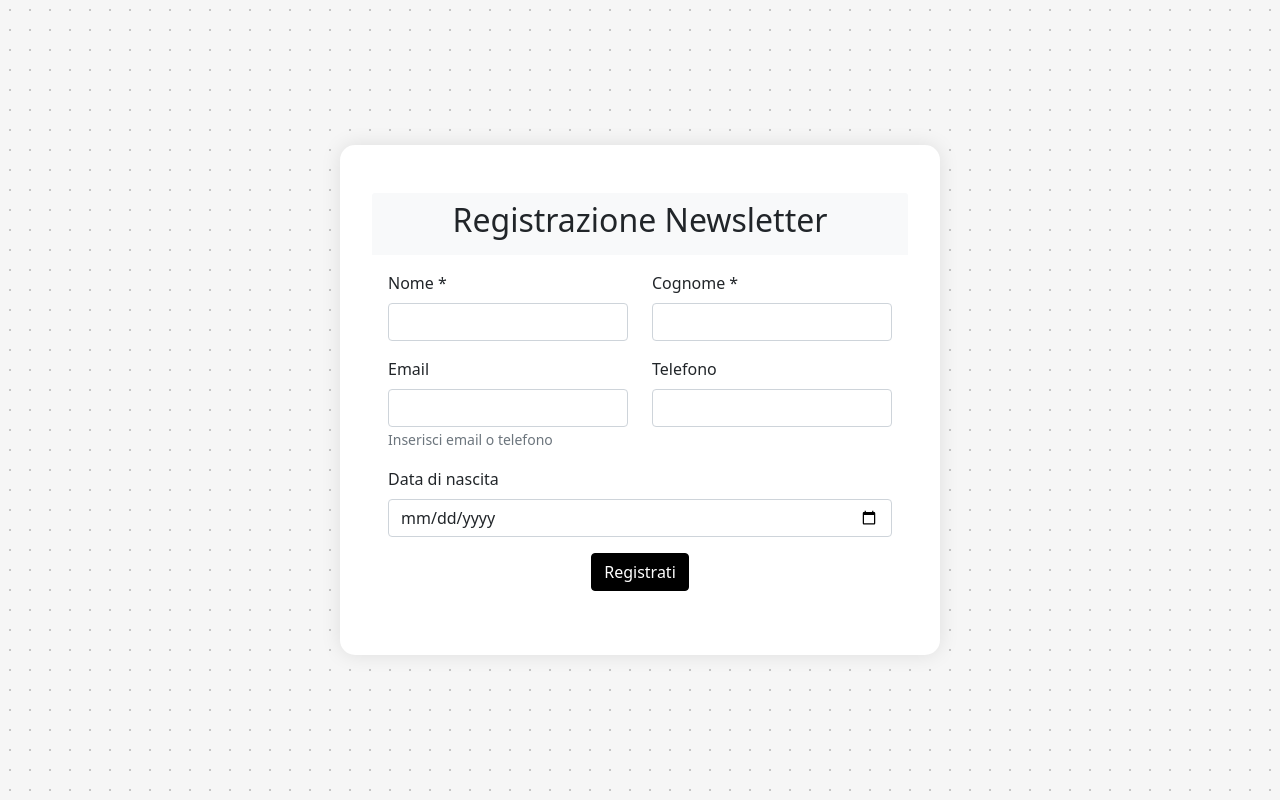
After one commit to mirellsrl/mirell-kiosk, a Flask app: page /wedding in a window 1280 px wide. The commit adds this page. Run offline with Flask 3, Linux system fonts and the light colour scheme; parts of the project's set-up code (start-up, migrations or seed data) failed here and were passed over; some libraries are stand-ins or nearby versions.

Commit message:
Add wedding registration form and external system integration

```diff
--- a/app.py
+++ b/app.py
@@ -150,6 +150,66 @@ def thank_you():
     logging.info(f"Contact {name} {surname} created successfully")
     return render_template('thank_you.html')
 
+@app.route('/wedding', methods=['GET', 'POST'])
+def wedding():
+    # Extract parameters from the URL
+    fullname = request.args.get('fullname', '')
+    phone = request.args.get('phone', '')
+
+    # Split the fullname into name and surname
+    name, surname = "", ""
+    if fullname:
+        parts = fullname.split(' ', 1)
+        name = parts[0]
+        surname = parts[1] if len(parts) > 1 else ""
+
+    if request.method == 'POST':
+        # Get form data
+        name = request.form.get('name', '').strip()
+        surname = request.form.get('surname', '').strip()
+        email = request.form.get('email', '').strip()
+        phone = request.form.get('phone', '').strip()
+        birthdate = request.form.get('birthdate', '').strip()
+
+        # Validate required fields
+        if not name or not surname:
+            flash("Nome e cognome sono obbligatori.", "error")
+            return render_template('wedding.html', name=name, surname=surname, phone=phone, email=email, birthdate=birthdate)
+
+        if not email and not phone:
+            flash("Inserisci almeno un contatto (email o telefono).", "error")
+            return render_template('wedding.html', name=name, surname=surname, phone=phone, email=email, birthdate=birthdate)
+
+        if email and not is_valid_email(email):
+            flash("L'email inserita non è valida.", "error")
+            return render_template('wedding.html', name=name, surname=surname, phone=phone, email=email, birthdate=birthdate)
+
+        # Since this is an internal platform, we always add the default tags
+        tags = ["negozio fisico", "cliente wedding"]
+
+        # Process the data - create contact in Squadd
+        try:
+            if birthdate:
+                birthdate = datetime.strptime(birthdate, '%Y-%m-%d').strftime('%Y-%m-%dT%H:%M:%S.%f')[:-3] + 'Z'
+
+            if phone:
+                if email:
+                    createSquaddCRMContact(name, surname, email, phone, birthdate, tags=tags)
+                else:
+                    createSquaddCRMContact(name, surname, None, phone, birthdate, tags=tags)
+            elif email:
+                createSquaddCRMContact(name, surname, email, None, birthdate, tags=tags)
+
+            logging.info(f"Wedding form submission for {name} {surname} created successfully with tags: {', '.join(tags)}")
+            return render_template('newsletter_thank_you.html')
+        except Exception as e:
+            logging.error(f"Error creating contact: {str(e)}")
+            flash("Si è verificato un errore. Riprova più tardi.", "error")
+            return render_template('wedding.html', name=name, surname=surname, phone=phone, email=email, birthdate=birthdate)
+
+    # For GET request, show the form with pre-populated values
+    return render_template('wedding.html', name=name, surname=surname, phone=phone)
+
 if __name__ == '__main__':
     logging.info("Starting the app")
     load_dotenv()
--- /dev/null
+++ b/static/js/modals.js
@@ -0,0 +1,86 @@
+/**
+ * Script per facilitare l'integrazione con sistemi esterni
+ * Questo file fornisce metodi che possono essere utilizzati dal sistema esterno
+ * che incorporerà i nostri contenuti
+ */
+
+// Funzione per indicare al sistema esterno quando un form viene inviato
+function notifyExternalSystem(eventType, data = {}) {
+    // Invia messaggi al sistema esterno che incorpora questo contenuto
+    if (window.parent && window.parent !== window) {
+        window.parent.postMessage({
+            source: 'mirell-kiosk',
+            type: eventType,
+            data: data
+        }, '*');
+    }
+}
+
+// Esponi funzioni per aprire il form wedding in un popup
+window.openWeddingModal = function(fullname, phone) {
+    // Costruisce l'URL con i parametri
+    const params = new URLSearchParams();
+    if (fullname) params.append('fullname', fullname);
+    if (phone) params.append('phone', phone);
+
+    // Notifica al sistema esterno di aprire il modal
+    notifyExternalSystem('open-modal', {
+        title: 'Registrazione Wedding',
+        url: '/wedding?' + params.toString()
+    });
+
+    return false;
+};
+
+// Funzione per ricevere messaggi dal sistema esterno
+window.addEventListener('message', function(event) {
+    // Verifica che il messaggio provenga da un origine attendibile
+    // Qui puoi aggiungere controlli sull'origine se necessario
+
+    const message = event.data;
+    if (message && message.source === 'external-system') {
+        // Gestisci i messaggi dal sistema esterno
+        switch (message.type) {
+            case 'form-action':
+                // Esempio di azione che può essere richiesta dal sistema esterno
+                handleFormAction(message.data);
+                break;
+            case 'close-form':
+                // Gestisce la richiesta di chiusura del form
+                notifyExternalSystem('form-closed');
+                break;
+            // Altri tipi di messaggi possono essere gestiti qui
+        }
+    }
+});
+
+// Funzione per gestire azioni sui form richieste dal sistema esterno
+function handleFormAction(data) {
+    if (data.action === 'submit') {
+        // Trova il form e invialo programmicamente
+        const form = document.querySelector(data.formSelector || 'form');
+        if (form) form.submit();
+    } else if (data.action === 'reset') {
+        const form = document.querySelector(data.formSelector || 'form');
+        if (form) form.reset();
+    }
+}
+
+// Inizializza dopo che il DOM è caricato
+document.addEventListener('DOMContentLoaded', function() {
+    // Aggiungi listener ai form per notificare il sistema esterno
+    const forms = document.querySelectorAll('form');
+    forms.forEach(form => {
+        form.addEventListener('submit', function() {
+            notifyExternalSystem('form-submitting', {
+                formId: this.id || 'unknown',
+                action: this.action
+            });
+        });
+    });
+
+    // Notifica che il contenuto è pronto
+    notifyExternalSystem('content-ready', {
+        pageType: document.querySelector('[data-page-type]')?.dataset.pageType || 'unknown'
+    });
+});
--- a/templates/base.html
+++ b/templates/base.html
@@ -97,6 +97,7 @@
         </div>
     </div>
     <script src="https://cdn.jsdelivr.net/npm/bootstrap@5.1.3/dist/js/bootstrap.bundle.min.js"></script>
+    <script src="{{ url_for('static', filename='js/modals.js') }}"></script>
     {% block scripts %}{% endblock %}
 </body>
 </html>
--- /dev/null
+++ b/templates/wedding.html
@@ -0,0 +1,72 @@
+{% extends "base.html" %}
+
+{% block content %}
+<div class="py-3" data-page-type="wedding-form">
+    <div class="card shadow-none border-0">
+        <div class="card-header bg-light text-center border-0">
+            <h2>Registrazione Newsletter</h2>
+        </div>
+        <div class="card-body">
+            {% with messages = get_flashed_messages(with_categories=true) %}
+                {% if messages %}
+                    {% for category, message in messages %}
+                        <div class="alert alert-{{ 'danger' if category == 'error' else category }}">
+                            {{ message }}
+                        </div>
+                    {% endfor %}
+                {% endif %}
+            {% endwith %}
+
+            <form method="POST" action="{{ url_for('wedding', fullname=request.args.get('fullname', ''), phone=request.args.get('phone', '')) }}" id="wedding-form">
+                <div class="row mb-3">
+                    <div class="col-md-6">
+                        <label for="name" class="form-label">Nome *</label>
+                        <input type="text" class="form-control" id="name" name="name" value="{{ name }}" required>
+                    </div>
+                    <div class="col-md-6">
+                        <label for="surname" class="form-label">Cognome *</label>
+                        <input type="text" class="form-control" id="surname" name="surname" value="{{ surname }}" required>
+                    </div>
+                </div>
+
+                <div class="row mb-3">
+                    <div class="col-md-6">
+                        <label for="email" class="form-label">Email</label>
+                        <input type="email" class="form-control" id="email" name="email" value="{{ email|default('') }}">
+                        <small class="text-muted">Inserisci email o telefono</small>
+                    </div>
+                    <div class="col-md-6">
+                        <label for="phone" class="form-label">Telefono</label>
+                        <input type="tel" class="form-control" id="phone" name="phone" value="{{ phone|default('') }}">
+                    </div>
+                </div>
+
+                <div class="mb-3">
+                    <label for="birthdate" class="form-label">Data di nascita</label>
+                    <input type="date" class="form-control" id="birthdate" name="birthdate" value="{{ birthdate|default('') }}">
+                </div>
+
+                <!-- Hidden input to simulate privacy acceptance for backend processing -->
+                <input type="hidden" name="privacy_accept" value="true">
+
+                <div class="text-center">
+                    <button type="submit" class="btn btn-primary">Registrati</button>
+                </div>
+            </form>
+        </div>
+    </div>
+</div>
+{% endblock %}
+
+{% block scripts %}
+<script>
+    document.addEventListener('DOMContentLoaded', function() {
+        // Notifica al sistema esterno che il contenuto è pronto
+        if (typeof notifyExternalSystem === 'function') {
+            notifyExternalSystem('content-ready', {
+                pageType: 'wedding-form'
+            });
+        }
+    });
+</script>
+{% endblock %}
```
Also changed, not shown: templates/newsletter_thank_you.html (added, +25 -0 lines).
